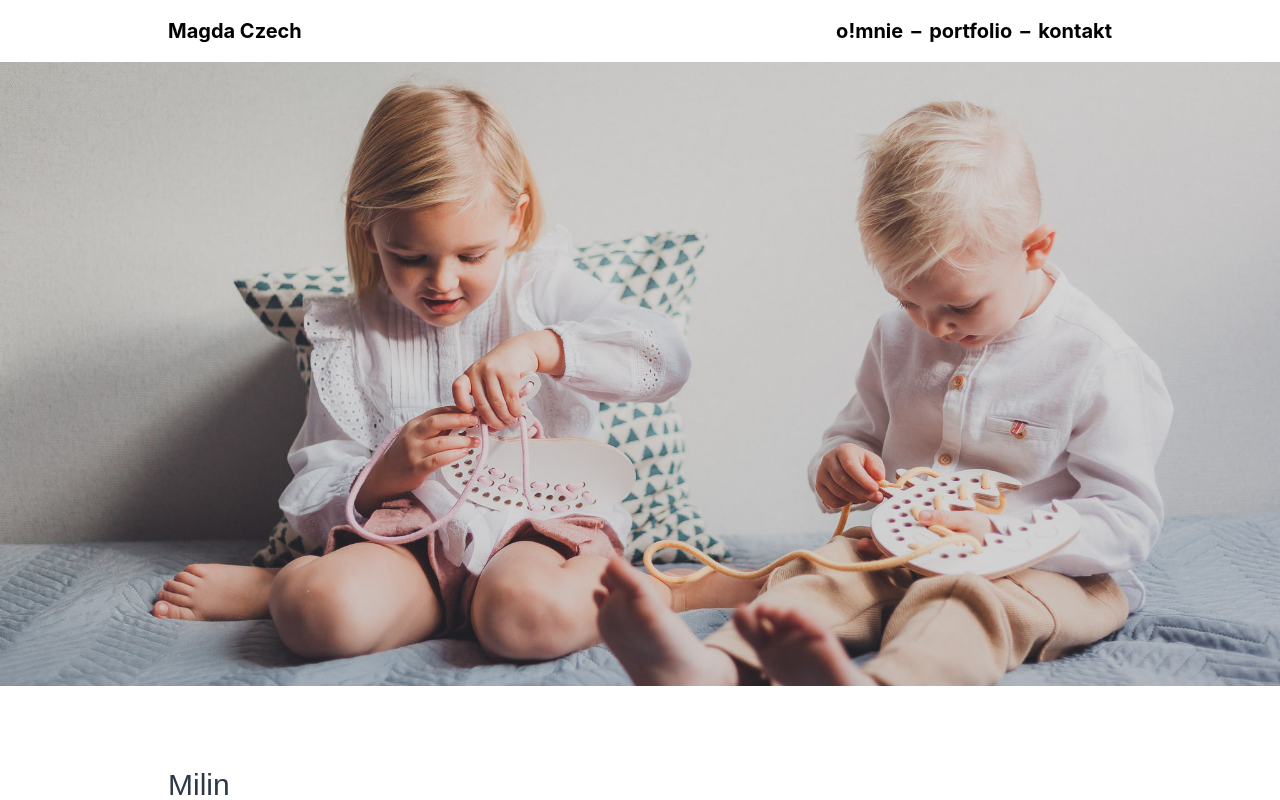
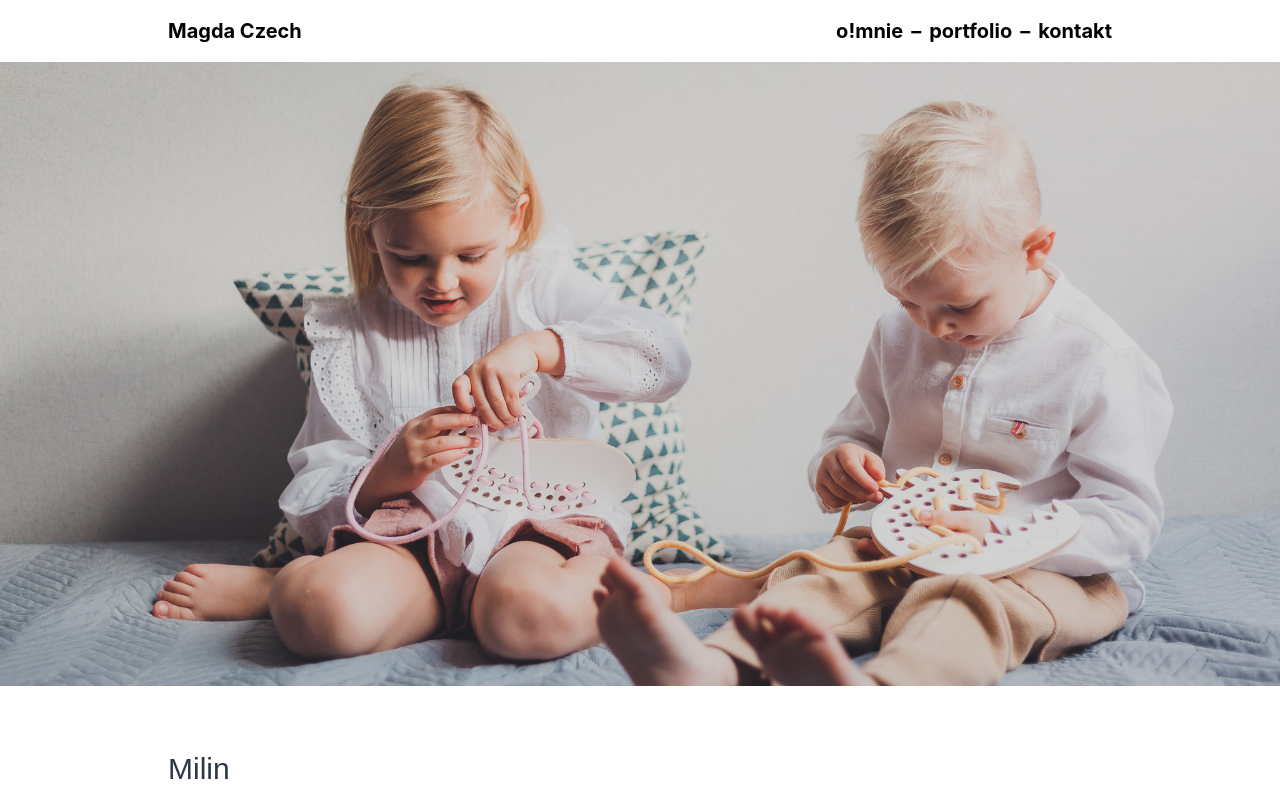
Before and after one commit to Tymek/klg, a Gatsby site: page /portfolio/milin in a window 1280 px wide. Shown: the top 800 px of the page. Built offline with nearby package versions, Linux system fonts and the light colour scheme; Gatsby itself is replaced by a stand-in of ours.

Commit message:
cover image refactor

```diff
--- /dev/null
+++ b/src/components/Cover.tsx
@@ -0,0 +1,13 @@
+import React from 'react';
+import Img, { GatsbyImageProps } from "gatsby-image"
+
+const Cover: React.FC<GatsbyImageProps> = ({ ...props }) => (
+  <Img
+    style={{ maxHeight: 'calc(88vh - 5rem)' }}
+    imgStyle={{ objectFit: 'cover' }}
+    className="w-full mb-12"
+    {...props}
+  />
+)
+
+export default Cover
--- a/src/pages/portfolio/milin.tsx
+++ b/src/pages/portfolio/milin.tsx
@@ -7,6 +7,7 @@ import SEO from "../../components/seo"
 import milinLogo from "../../images/milin-logo.svg"
 import { P } from '../../components/Typo'
 import Container from "../../components/Container"
+import Cover from "../../components/Cover"
 
 const MilinPage = () => {
   const data = useStaticQuery(graphql`
@@ -31,16 +32,11 @@ const MilinPage = () => {
   return (
     <Layout>
       <SEO title="Milin" />
-      <Img
-        fluid={data.branding.childImageSharp.fluid}
-        style={{ maxHeight: 'calc(88vh - 5rem)' }}
-        imgStyle={{ objectFit: 'cover' }}
-        className="w-full"
-      />
+      <Cover fluid={data.branding.childImageSharp.fluid} />
 
       <Container>
         <section className="md:grid gap-4 grid-cols-12 flex flex-wrap justify-between items-center">
-          <div className="mt-16 mb-8 col-span-7">
+          <div className="mb-8 col-span-7">
             <header>
               <h1 className="text-3xl text-gray-800 font-medium leading-tight">
                 Milin
--- a/src/pages/portfolio/przeplotki.tsx
+++ b/src/pages/portfolio/przeplotki.tsx
@@ -6,11 +6,26 @@ import Layout from "../../components/Layout"
 import SEO from "../../components/seo"
 import { P } from '../../components/Typo'
 import Container from "../../components/Container"
+import Cover from "../../components/Cover"
 
 const MilinPage = () => {
   const data = useStaticQuery(graphql`
     query {
+      przeplotki: file(relativePath: { eq: "przeplotki.jpg" }) {
+        childImageSharp {
+          fluid(maxWidth: 2560) {
+            ...GatsbyImageSharpFluid_withWebp
+          }
+        }
+      }
       placeholder: file(relativePath: { eq: "placeholder.png" }) {
+        childImageSharp {
+          fluid(maxWidth: 2560) {
+            ...GatsbyImageSharpFluid_withWebp
+          }
+        }
+      }
+      przeplotki2: file(relativePath: { eq: "przeplotki2.jpg" }) {
         childImageSharp {
           fluid(maxWidth: 2560) {
             ...GatsbyImageSharpFluid_withWebp
@@ -23,8 +38,9 @@ const MilinPage = () => {
   return (
     <Layout>
       <SEO title="Przeplotki" />
+      <Cover fluid={data.przeplotki.childImageSharp.fluid} />
       <Container>
-        <section>
+        <section className="mt-10">
             <header>
               <h1 className="text-3xl text-gray-800 font-medium leading-tight">
                 Przeplotki
@@ -70,6 +86,8 @@ const MilinPage = () => {
           <Img fluid={data.placeholder.childImageSharp.fluid} className="col-span-1" />
         </section>
       </Container>
+
+      <Img className="mt-6" fluid={data.przeplotki2.childImageSharp.fluid} />
     </Layout>
   )
 }
```
Also changed, not shown: src/images/przeplotki.jpg (added), src/images/przeplotki2.jpg (added).
